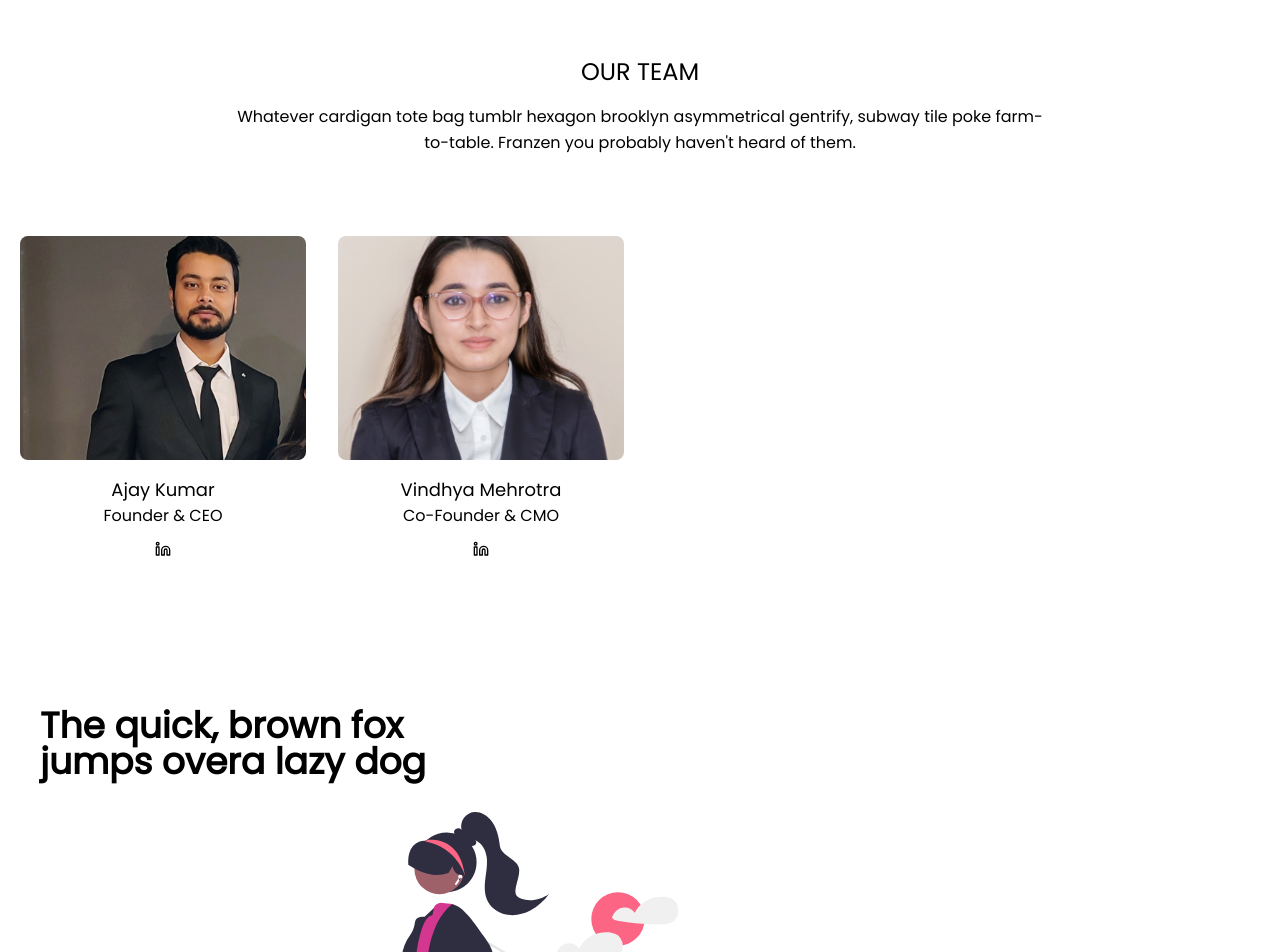
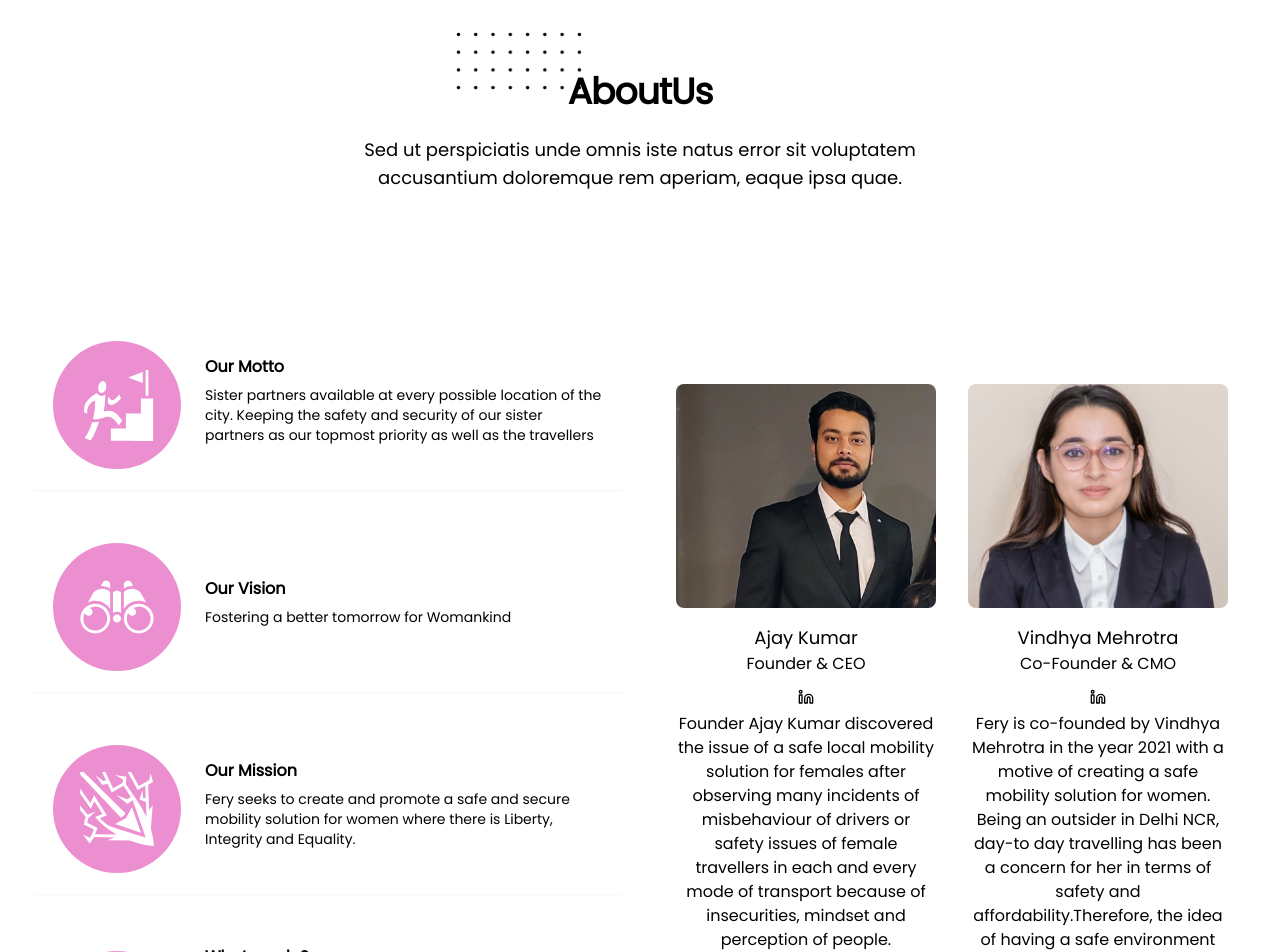
Before and after one commit to nipunagarwal4235/fery, a React (Create React App) app: page / in a window 1280 px wide. Shown: the part 640-1592 px from the top of the page. Built offline with nearby package versions, Linux system fonts and the light colour scheme.

Commit message:
about us almost

```diff
--- a/src/Components/Contact.js
+++ b/src/Components/Contact.js
@@ -12,7 +12,7 @@ const Contact = () => {
               Let's talk!
             </h2>
             <div className="text-gray-600">
-              Vivamus in nisl metus? Phasellus.
+              Let us know you better and serve better!
             </div>
           </div>
           <img src={ContactWomen} alt="" className="p-6 h-52 md:h-64" />
@@ -29,7 +29,7 @@ const Contact = () => {
               id="name"
               type="text"
               placeholder=""
-              className="w-full p-3 rounded bg-gray-100"
+              className="w-full p-3 rounded border-dark-pink bg-gray-100"
             />
           </div>
           <div>
@@ -54,7 +54,7 @@ const Contact = () => {
           </div>
           <button
             type="submit"
-            className="w-full p-3 text-sm font-bold tracking-wide uppercase rounded bg-sky-600 text-gray-50"
+            className="w-full p-3 text-sm font-bold tracking-wide uppercase rounded bg-dark-pink text-[#fff]"
           >
             Send Message
           </button>
--- a/src/Components/NavBar.js
+++ b/src/Components/NavBar.js
@@ -34,7 +34,7 @@ const NavBar = () => {
                 Fery
               </span>
             </a>
-            <ul class="flex items-center hidden space-x-8 lg:flex">
+            <ul class="flex items-center space-x-8 lg:flex">
               {options.map((option) => {
                 return (
                   <>
--- a/src/Components/Stats.js
+++ b/src/Components/Stats.js
@@ -11,7 +11,7 @@ const Stats = () => {
     // "20+ Drivers",
     // "500+ Customers",
     // "216K+ Reach",
-    // "15K+ Engagement",
+    // "15K+ Engagement",background-image: linear-gradient( 135deg, #FFF6B7 10%, #F6416C 100%);
   ];
 
   return (
@@ -22,7 +22,7 @@ const Stats = () => {
             <div className="flex items-center justify-center w-10 h-10 mx-auto mb-3 rounded-full  sm:w-12 sm:h-12">
               <TbSteeringWheel className="w-8 h-8 text-dark-pink sm:w-10 sm:h-10"></TbSteeringWheel>
             </div>
-            <h6 className="text-4xl font-bold text-deep-purple-accent-400">
+            <h6 className="text-4xl font-bold text-">
               {stat[0]}+
             </h6>
             <p className="mb-2 font-bold text-md">Driver Leads</p>
--- a/src/Components/Team.js
+++ b/src/Components/Team.js
@@ -1,27 +1,113 @@
 import React from "react";
 import { team } from "../data";
 import { FiLinkedin } from "react-icons/fi";
+import { TbQuestionMark } from "react-icons/tb";
+import {GiChargedArrow , GiBinoculars , GiStairsGoal} from "react-icons/gi"
 
 const Team = () => {
+  const aboutus = [
+    {
+      name: "Our Motto",
+      logo:<GiStairsGoal className="w-16 h-16 text-[#fff] lg:w-20 lg:h-20"></GiStairsGoal>,
+      description:
+        "Sister partners available at every possible location of the city. Keeping the safety and security of our sister partners as our topmost priority as well as the travellers",
+    },
+    {
+      name: "Our Vision",
+      logo:<GiBinoculars className="w-16 h-16 text-[#fff] lg:w-20 lg:h-20"></GiBinoculars>,
+      description: "Fostering a better tomorrow for Womankind",
+    },
+    {
+      name: "Our Mission",
+      logo:<GiChargedArrow className="w-16 h-16 text-[#fff] lg:w-20 lg:h-20"></GiChargedArrow>,
+      description:
+        "Fery seeks to create and promote a safe and secure mobility solution for women where there is Liberty, Integrity and Equality.",
+    },
+    {
+      name: "What we do?",
+      logo:<TbQuestionMark className="w-16 h-16 text-[#fff] lg:w-20 lg:h-20"></TbQuestionMark>,
+      description:
+        "A safe and secure mobility solution only for females by Fery. Fery rides are women-driven two wheeler taxi service for females, which would help them to travel short distances safely and soundly. Therefore, saving their time and money.",
+    },
+  ];
+
   return (
     <>
-      <section class="text-gray-600 body-font">
-        <div class="container px-5 py-16 mx-auto">
-          <div class="flex flex-col text-center w-full mb-20">
-            <h1 class="text-2xl font-medium title-font mb-4 text-gray-900">
-              OUR TEAM
-            </h1>
-            <p class="lg:w-2/3 mx-auto leading-relaxed text-base">
-              Whatever cardigan tote bag tumblr hexagon brooklyn asymmetrical
-              gentrify, subway tile poke farm-to-table. Franzen you probably
-              haven't heard of them.
+      <div className="px-4 py-16 mx-auto sm:max-w-xl md:max-w-full lg:max-w-screen-xl md:px-24 lg:px-8 lg:pt-20 lg:pb-0">
+        <div className="max-w-xl mb-10 md:mx-auto sm:text-center lg:max-w-2xl md:mb-12">
+          <h2 className="max-w-lg mb-6 font-poppins text-3xl font-bold leading-none tracking-tight text-gray-900 sm:text-4xl md:mx-auto">
+            <span className="relative inline-block">
+              <svg
+                viewBox="0 0 52 24"
+                fill="currentColor"
+                className="absolute top-0 left-0 z-0 hidden w-32 -mt-8 -ml-20 text-blue-gray-100 lg:w-32 lg:-ml-28 lg:-mt-10 sm:block"
+              >
+                <defs>
+                  <pattern
+                    id="a0b40128-6963-4319-aeeb-471e92fa2d74"
+                    x="0"
+                    y="0"
+                    width=".135"
+                    height=".30"
+                  >
+                    <circle cx="1" cy="1" r=".7" />
+                  </pattern>
+                </defs>
+                <rect
+                  fill="url(#a0b40128-6963-4319-aeeb-471e92fa2d74)"
+                  width="52"
+                  height="24"
+                />
+              </svg>
+              <span className="relative"> About </span>
+            </span>
+            Us
+          </h2>
+          <p className="text-base text-gray-700 md:text-lg">
+            Sed ut perspiciatis unde omnis iste natus error sit voluptatem
+            accusantium doloremque rem aperiam, eaque ipsa quae.
           </p>
         </div>
+      </div>
+      <div className="px-4 py-16 mx-auto sm:max-w-xl md:max-w-full lg:max-w-screen-xl md:px-24 lg:px-8 lg:py-20">
+        <div className="grid gap-8 row-gap-5 md:grid-cols-2">
+          <div className="grid gap-8 row-gap-5 ">
+            {aboutus.map((point) => {
+              return (
+                <>
+                  <div className="relative p-px overflow-hidden transition duration-300 transform  rounded shadow-sm hover:scale-105 group hover:shadow-xl">
+                    <div className="absolute bottom-0 left-0 w-full h-1 duration-300 origin-left transform scale-x-0 bg-dark-pink group-hover:scale-x-100" />
+                    <div className="absolute bottom-0 left-0 w-1 h-full duration-300 origin-bottom transform scale-y-0 bg-dark-pink group-hover:scale-y-100" />
+                    <div className="absolute top-0 left-0 w-full h-1 duration-300 origin-right transform scale-x-0 bg-dark-pink group-hover:scale-x-100" />
+                    <div className="absolute bottom-0 right-0 w-1 h-full duration-300 origin-top transform scale-y-0 bg-dark-pink group-hover:scale-y-100" />
+                    <div className="relative flex flex-col h-full p-5 bg-white rounded-sm lg:items-center lg:flex-row">
+                      <div className="mb-6 mr-6 lg:mb-0">
+                        <div className="flex items-center justify-center w-20 h-20 rounded-full bg-light-pink lg:w-32 lg:h-32">
+                          {point.logo}
+                        </div>
+                      </div>
+                      <div className="flex flex-col justify-between flex-grow">
+                        <div>
+                          <h6 className="mb-2 font-semibold leading-5">
+                            {point.name}
+                          </h6>
+                          <p className="mb-2 text-sm text-gray-900">
+                            {point.description}
+                          </p>
+                        </div>
+                      </div>
+                    </div>
+                  </div>
+                </>
+              );
+            })}
+          </div>
+          <div class="container px-5 py-16 mx-auto">
             <div class="flex flex-wrap -m-4">
               {team.map((member) => {
                 return (
                   <>
-                  <div class="p-4 lg:w-1/4 md:w-1/2">
+                    <div class="p-4 lg:w-1/2 md:w-1/2">
                       <div class="h-full flex flex-col items-center text-center">
                         <img
                           alt="team"
@@ -38,6 +124,7 @@ const Team = () => {
                               <FiLinkedin>{member.linkedin}</FiLinkedin>
                             </a>
                           </span>
+                          <h6>{member.description}</h6>
                         </div>
                       </div>
                     </div>
@@ -46,7 +133,8 @@ const Team = () => {
               })}
             </div>
           </div>
-      </section>
+        </div>
+      </div>
     </>
   );
 };
--- a/src/data.js
+++ b/src/data.js
@@ -3,9 +3,9 @@ import Ajay from "./assets/Team/Ajay.jpg";
 import Vindhya from "./assets/Team/Vindhya.jpeg";
 
 //import testimonial pictures
-import Manya from './assets/Testimonial/Manya.jpeg'
-import Shreya from './assets/Testimonial/Shreya.jpeg'
-import Gauri from './assets/Testimonial/Gauri.jpeg'
+import Manya from "./assets/Testimonial/Manya.jpeg";
+import Shreya from "./assets/Testimonial/Shreya.jpeg";
+import Gauri from "./assets/Testimonial/Gauri.jpeg";
 
 export const team = [
   {
@@ -13,12 +13,16 @@ export const team = [
     image: Ajay,
     position: "Founder & CEO",
     linkedin: "https://www.linkedin.com/in/ajay-10/",
+    description:
+      "Founder Ajay Kumar discovered the issue of a safe local mobility solution for females after observing many incidents of misbehaviour of drivers or safety issues of female travellers in each and every mode of transport because of insecurities, mindset and perception of people.",
   },
   {
     name: "Vindhya Mehrotra",
     image: Vindhya,
     position: "Co-Founder & CMO",
     linkedin: "https://www.linkedin.com/in/vindhyamehrotra/",
+    description:
+      "Fery is co-founded by Vindhya Mehrotra in the year 2021 with a motive of creating a safe mobility solution for women. Being an outsider in Delhi NCR, day-to day travelling has been a concern for her in terms of safety and affordability.Therefore, the idea of having a safe environment for women by women seemed to be galvanic to her which led to the emergence of Fery.",
   },
 ];
 
@@ -26,19 +30,22 @@ export const testimonials = [
   {
     name: "Manya Goel",
     location: "Gurugram , India",
-    testimonial: "When I travel alone, I find it little discomfortable as drivers stare at me, they try to touch me even in the bus or to anywhere so I find it uncomfortable. I think a service like Fery will help me overcome this.",
+    testimonial:
+      "When I travel alone, I find it little discomfortable as drivers stare at me, they try to touch me even in the bus or to anywhere so I find it uncomfortable. I think a service like Fery will help me overcome this.",
     image: Manya,
   },
   {
     name: "Shreya",
     location: "Gurugram , India",
-    testimonial: "While traveling alone is the insecurity from the driver. I have to be aware and awake full time. Fery will give me the confidence to travel alone peacefully.",
+    testimonial:
+      "While traveling alone is the insecurity from the driver. I have to be aware and awake full time. Fery will give me the confidence to travel alone peacefully.",
     image: Shreya,
   },
   {
     name: "Gauri",
     location: "Gurugram , India",
-    testimonial: "While traveling there is sometimes we fear in dark times we can’t travel alone and we need some company. Also people judge on the basis of clothes we wear. I always wanted a women driver so that I wouldn't be judged constantly and travel carefree.",
+    testimonial:
+      "While traveling there is sometimes we fear in dark times we can’t travel alone and we need some company. Also people judge on the basis of clothes we wear. I always wanted a women driver so that I wouldn't be judged constantly and travel carefree.",
     image: Gauri,
   },
 ];
@@ -209,13 +216,13 @@ export const blogs = [
 ];
 
 export const stats = [
-    {
-        StatOne:"20+ Drivers",
-        StatTwo:"500+ Customers",
-        StatThree:"216K+ Reach",
-        StatFour:"15K+ Engagement",
-    }
-]
+  {
+    StatOne: "20+ Drivers",
+    StatTwo: "500+ Customers",
+    StatThree: "216K+ Reach",
+    StatFour: "15K+ Engagement",
+  },
+];
 
 export const socials = [
   {
```
Also changed, not shown: src/Components/Footer.js (+37 -40 lines), 1 other file (tests, documents, lock files or other folders). Lines whose indentation alone changed are shown as unchanged.
